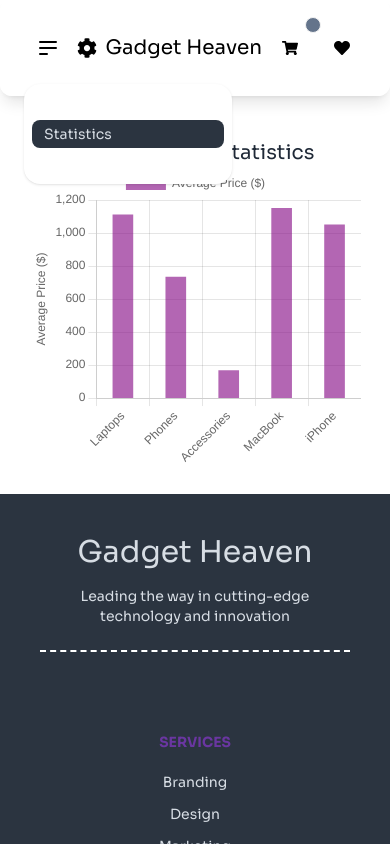
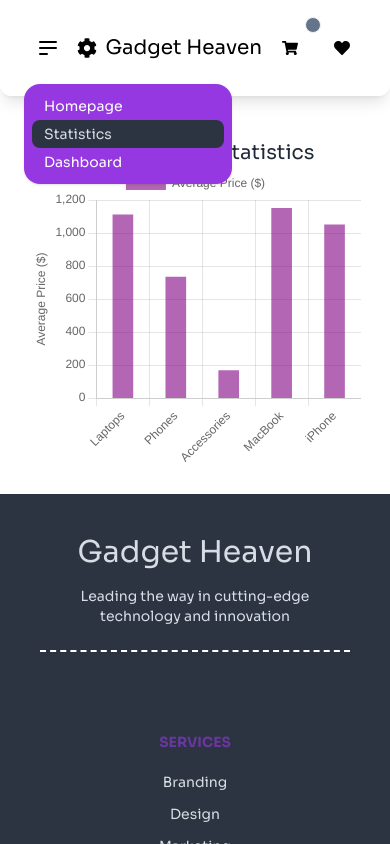
Before and after one commit to programming-hero-web-course-4/b10a8-gadget-heaven-MubarratHossain, a React (Vite) app in the folder Gadget-Heaven/: page /statistic in a window 390 px wide. Both pictures are taken after a click on the button 48 px from the left and 48 px from the top of the page. Shown: the top 844 px of the page. Built offline with nearby package versions, Linux system fonts and the light colour scheme.

Commit message:
Navbar dropdown menu bg- color changed

```diff
--- a/Gadget-Heaven/src/components/Navbar/Navbar.jsx
+++ b/Gadget-Heaven/src/components/Navbar/Navbar.jsx
@@ -44,7 +44,7 @@
                             </div>
                             <ul
                                 tabIndex={0}
-                                className="menu menu-sm dropdown-content bg-base-100 rounded-box z-10 mt-3 w-52 p-2 shadow">
+                                className="menu menu-sm dropdown-content  rounded-box z-10 mt-3 w-52 p-2 shadow bg-[#9538E2]">
                                 <li><NavLink to="/">Homepage</NavLink></li>
                                 <li><NavLink to='/statistic'>Statistics</NavLink></li>
                                 <li><NavLink to="/dashboard">Dashboard</NavLink></li>
--- a/Gadget-Heaven/src/components/Statistics/Statistics.jsx
+++ b/Gadget-Heaven/src/components/Statistics/Statistics.jsx
@@ -34,7 +34,7 @@
                 {
                     label: 'Average Price ($)',
                     data: averagePrices,
-                    backgroundColor: 'rgba(128, 0, 128, 0.6)', // Solid purple color
+                    backgroundColor: 'rgba(128, 0, 128, 0.6)',
                     barThickness: 20,
                 }
             ]
```
